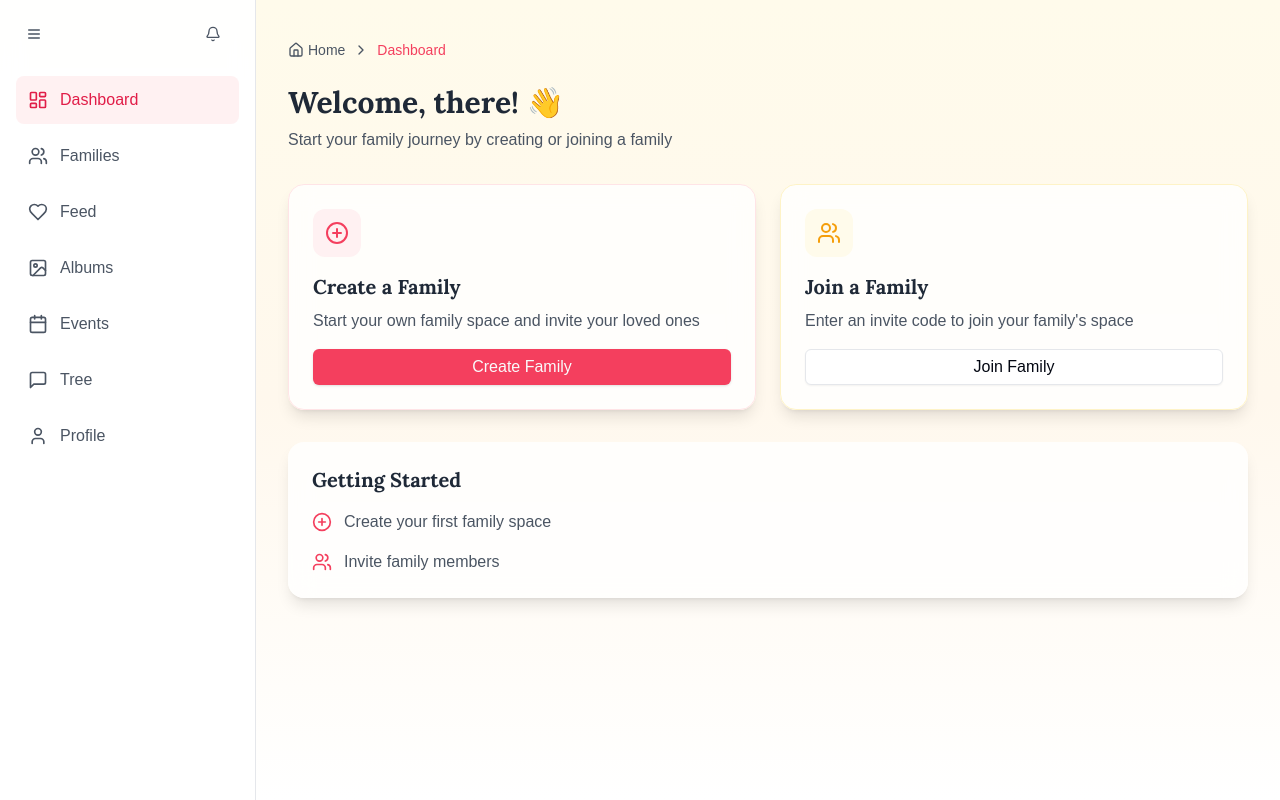
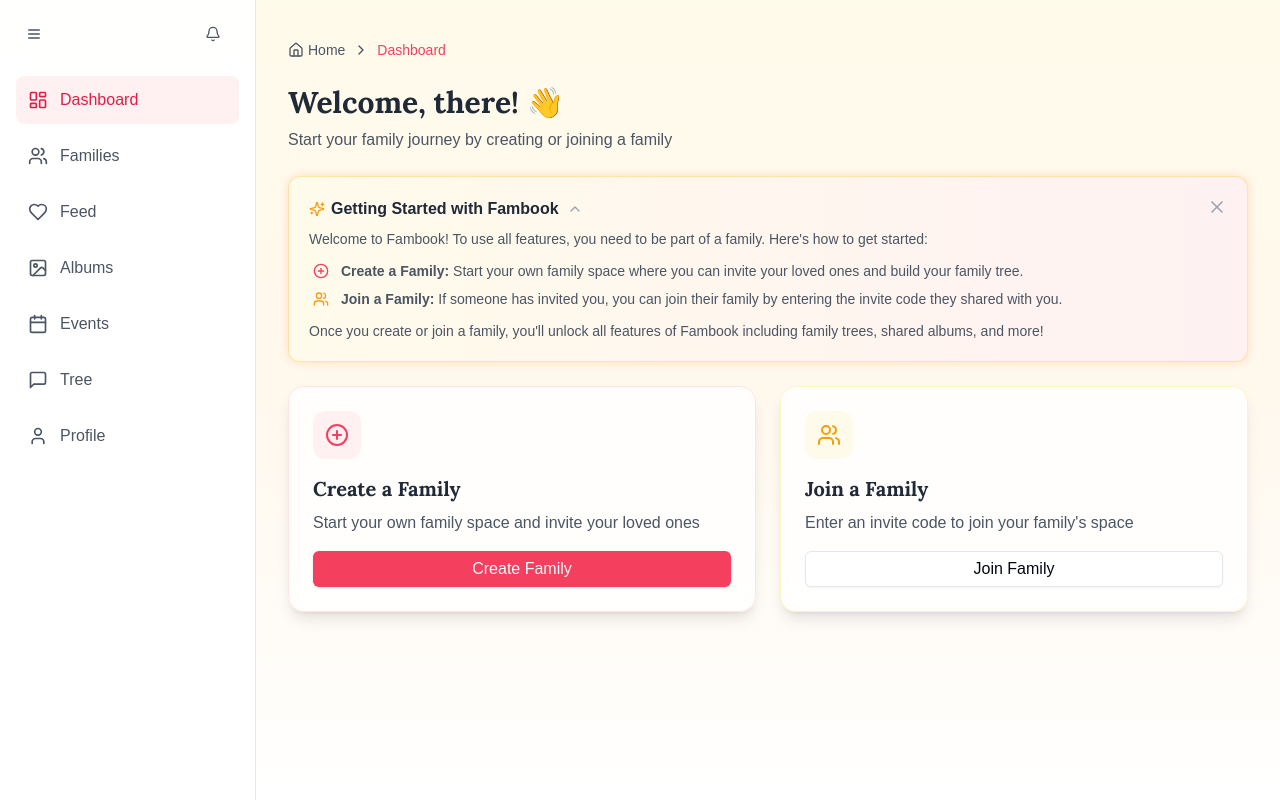
Before and after one commit to anishkunwar69/fambook, a Next.js app: page /dashboard in a window 1280 px wide. Built offline with nearby package versions, Linux system fonts and the light colour scheme; no server answers; what reactflow would draw is missing.

Commit message:
added-some-guide

```diff
--- a/src/app/(auth-routes)/dashboard/page.tsx
+++ b/src/app/(auth-routes)/dashboard/page.tsx
@@ -5,7 +5,7 @@
 import { useCurrentUser } from "@/hooks/useCurrentUser";
 import { useUser } from "@clerk/nextjs";
 import { motion } from "framer-motion";
-import { ChevronRight, Home, PlusCircle, Users } from "lucide-react";
+import { ChevronRight, Home, PlusCircle, Users, ChevronDown, ChevronUp, X, Sparkles } from "lucide-react";
 import Link from "next/link";
 import { useEffect, useState } from "react";
 
@@ -13,16 +13,53 @@
   const { user } = useUser();
   const { user: currentUser, isLoading: isUserLoading } = useCurrentUser();
   const [isFirstLogin, setIsFirstLogin] = useState(false);
+  const [hasFamilies, setHasFamilies] = useState<boolean | null>(null);
+  const [isLoadingFamilies, setIsLoadingFamilies] = useState(true);
+  const [showGuide, setShowGuide] = useState(true);
 
-  // Check if this is the first login
+  // Check if this is the first login and if user has families
   useEffect(() => {
     const hasVisitedDashboard = localStorage.getItem("has_visited_dashboard");
+    const guideHidden = localStorage.getItem("dashboard_guide_hidden");
 
     if (!hasVisitedDashboard) {
       setIsFirstLogin(true);
       localStorage.setItem("has_visited_dashboard", "true");
     }
-  }, []);
+
+    if (guideHidden === "true") {
+      setShowGuide(false);
+    }
+
+    // Check if user has any families
+    const checkUserFamilies = async () => {
+      setIsLoadingFamilies(true);
+      try {
+        const response = await fetch("/api/families");
+        if (!response.ok) {
+          throw new Error("Failed to fetch families");
+        }
+        const data = await response.json();
+        setHasFamilies(data?.families?.length > 0);
+      } catch (error) {
+        console.error("Error fetching user families:", error);
+        setHasFamilies(false);
+      } finally {
+        setIsLoadingFamilies(false);
+      }
+    };
+
+    if (currentUser && !isUserLoading) {
+      checkUserFamilies();
+    }
+  }, [currentUser, isUserLoading]);
+
+  // Toggle guide visibility
+  const toggleGuide = () => {
+    const newState = !showGuide;
+    setShowGuide(newState);
+    localStorage.setItem("dashboard_guide_hidden", newState ? "false" : "true");
+  };
 
   // Prepare profile data for the completion prompt
   const profileData = {
@@ -67,9 +104,10 @@
 
       {/* Welcome Section */}
       <motion.div
+        id="welcome-section"
         initial={{ opacity: 0, y: 20 }}
         animate={{ opacity: 1, y: 0 }}
-        className="mb-8"
+        className="mb-6"
       >
         <h1 className="text-2xl sm:text-3xl font-lora font-bold text-gray-800">
           Welcome,{" "}
@@ -83,8 +121,82 @@
           ! 👋
         </h1>
         <p className="text-gray-600 mt-2 max-sm:text-xs">
-          Start your family journey by creating or joining a family
+          {hasFamilies
+            ? "Continue your family journey below"
+            : "Start your family journey by creating or joining a family"
+          }
         </p>
+      </motion.div>
+
+      {/* Permanent Guide Message */}
+      <motion.div
+        initial={{ opacity: 0, y: 20 }}
+        animate={{ opacity: 1, y: 0 }}
+        transition={{ delay: 0.05 }}
+        className="mb-6"
+      >
+        <div className="bg-gradient-to-r from-amber-50 to-rose-50 border border-amber-100 rounded-xl p-4 sm:p-5 shadow-sm guide-card-glow">
+          <div className="flex justify-between items-start">
+            <div className="flex gap-3 items-start">
+
+              <div>
+                <h3 className="font-semibold text-gray-800 mb-1 flex items-center gap-2 sm:text-base text-sm">
+                  <span className="flex items-center gap-1.5">
+                    <Sparkles className="w-3 h-3 sm:w-4 sm:h-4 text-amber-500" />
+                    Getting Started with Fambook
+                  </span>
+                  <button
+                    onClick={toggleGuide}
+                    className="text-gray-400 hover:text-gray-600 transition-colors"
+                    aria-label={showGuide ? "Hide guide" : "Show guide"}
+                  >
+                    {showGuide ? <ChevronUp className="w-3 h-3 sm:w-4 sm:h-4" /> : <ChevronDown className="w-3 h-3 sm:w-4 sm:h-4" />}
+                  </button>
+                </h3>
+
+                {showGuide && (
+                  <div className="text-gray-600 text-sm space-y-3 mt-2 animate-fadeIn">
+                    <p>
+                      Welcome to Fambook! To use all features, you need to be part of a family.
+                      Here's how to get started:
+                    </p>
+                    <ul className="space-y-2 ml-1">
+                      <li className="flex items-start gap-2">
+                        <div className="min-w-[20px] mt-0.5">
+                          <PlusCircle className="w-3 h-3 sm:w-4 sm:h-4 text-rose-500" />
+                        </div>
+                        <span>
+                          <strong>Create a Family:</strong> Start your own family space where you can invite your loved ones and build your family tree.
+                        </span>
+                      </li>
+                      <li className="flex items-start gap-2">
+                        <div className="min-w-[20px] mt-0.5">
+                          <Users className="w-3 h-3 sm:w-4 sm:h-4 text-amber-500" />
+                        </div>
+                        <span>
+                          <strong>Join a Family:</strong> If someone has invited you, you can join their family by entering the invite code they shared with you.
+                        </span>
+                      </li>
+                    </ul>
+                    <p>
+                      Once you create or join a family, you'll unlock all features of Fambook including family trees, shared albums, and more!
+                    </p>
+                  </div>
+                )}
+              </div>
+            </div>
+            <button
+              onClick={() => {
+                setShowGuide(false);
+                localStorage.setItem("dashboard_guide_hidden", "true");
+              }}
+              className="text-gray-400 hover:text-gray-600 transition-colors"
+              aria-label="Dismiss guide"
+            >
+              <X className="w-4 h-4 sm:w-5 sm:h-5" />
+            </button>
+          </div>
+        </div>
       </motion.div>
 
       {/* Main Actions */}
@@ -92,10 +204,11 @@
         initial={{ opacity: 0, y: 20 }}
         animate={{ opacity: 1, y: 0 }}
         transition={{ delay: 0.1 }}
-        className="grid grid-cols-1 md:grid-cols-2 sm:gap-6 gap-4 sm:mb-8 mb-4 "
+        className="grid grid-cols-1 md:grid-cols-2 sm:gap-6 gap-4 mb-6"
       >
         {/* Create Family Card */}
         <motion.div
+          id="create-family-card"
           whileHover={{ y: -5 }}
           className="bg-white/80 backdrop-blur-md p-6 rounded-2xl shadow-lg border border-rose-100 hover:border-rose-200 transition-all"
         >
@@ -117,6 +230,7 @@
 
         {/* Join Family Card */}
         <motion.div
+          id="join-family-card"
           whileHover={{ y: -5 }}
           className="bg-white/80 backdrop-blur-md p-6 rounded-2xl shadow-lg border border-amber-100 hover:border-amber-200 transition-all"
         >
@@ -136,28 +250,6 @@
           </Link>
         </motion.div>
       </motion.div>
-
-      {/* Quick Stats or Recent Activity */}
-      <motion.div
-        initial={{ opacity: 0, y: 20 }}
-        animate={{ opacity: 1, y: 0 }}
-        transition={{ delay: 0.2 }}
-        className="bg-white/80 backdrop-blur-md p-6 rounded-2xl shadow-lg"
-      >
-        <h3 className="font-lora sm:text-xl text-lg font-bold text-gray-800 mb-4">
-          Getting Started
-        </h3>
-        <div className="space-y-4">
-          <div className="flex items-center gap-3 text-gray-600 max-sm:text-xs">
-            <PlusCircle className="w-5 h-5 text-rose-500 max-sm:w-4 max-sm:h-4" />
-            <span>Create your first family space</span>
-          </div>
-          <div className="flex items-center gap-3 text-gray-600 max-sm:text-xs">
-            <Users className="w-5 h-5 text-rose-500 max-sm:w-4 max-sm:h-4" />
-            <span>Invite family members</span>
-          </div>
-        </div>
-      </motion.div>
     </div>
   );
 }
--- a/src/app/globals.css
+++ b/src/app/globals.css
@@ -127,3 +127,120 @@
     padding-bottom: env(safe-area-inset-bottom);
   }
 }
+
+/* Add onboarding guide styles at the end of the file */
+
+/* Onboarding highlight effect */
+.onboarding-highlight {
+  position: relative;
+  z-index: 45;
+  animation: pulse 2s infinite;
+  box-shadow: 0 0 0 5px rgba(244, 63, 94, 0.2), 0 0 0 10px rgba(244, 63, 94, 0.1);
+  border-radius: inherit;
+}
+
+@keyframes pulse {
+  0% {
+    box-shadow: 0 0 0 0 rgba(244, 63, 94, 0.4);
+  }
+  70% {
+    box-shadow: 0 0 0 10px rgba(244, 63, 94, 0);
+  }
+  100% {
+    box-shadow: 0 0 0 0 rgba(244, 63, 94, 0);
+  }
+}
+
+/* Tooltip arrow */
+.tooltip-arrow {
+  position: absolute;
+  width: 14px;
+  height: 14px;
+  background: white;
+  transform: rotate(45deg);
+  z-index: -1;
+  box-shadow: 0 0 10px rgba(0, 0, 0, 0.1);
+}
+
+[data-position="top"] .tooltip-arrow {
+  bottom: -7px;
+  left: 50%;
+  margin-left: -7px;
+  box-shadow: 3px 3px 5px rgba(0, 0, 0, 0.05);
+}
+
+[data-position="bottom"] .tooltip-arrow {
+  top: -7px;
+  left: 50%;
+  margin-left: -7px;
+  box-shadow: -2px -2px 5px rgba(0, 0, 0, 0.05);
+}
+
+[data-position="left"] .tooltip-arrow {
+  right: -7px;
+  top: 50%;
+  margin-top: -7px;
+  box-shadow: 2px -2px 5px rgba(0, 0, 0, 0.05);
+}
+
+[data-position="right"] .tooltip-arrow {
+  left: -7px;
+  top: 50%;
+  margin-top: -7px;
+  box-shadow: -2px 2px 5px rgba(0, 0, 0, 0.05);
+}
+
+[data-position="center"] .tooltip-arrow {
+  display: none;
+}
+
+/* Improve highlight effect for better visibility on all devices */
+@media (max-width: 640px) {
+  .onboarding-highlight {
+    box-shadow: 0 0 0 4px rgba(244, 63, 94, 0.2), 0 0 0 8px rgba(244, 63, 94, 0.1);
+  }
+}
+
+/* Add animation for guide content */
+@keyframes fadeIn {
+  from {
+    opacity: 0;
+    transform: translateY(-5px);
+  }
+  to {
+    opacity: 1;
+    transform: translateY(0);
+  }
+}
+
+.animate-fadeIn {
+  animation: fadeIn 0.3s ease-out forwards;
+}
+
+/* Add subtle glowing pulse animation for guide card */
+@keyframes subtleGlow {
+  0% {
+    box-shadow: 0 0 5px rgba(251, 191, 36, 0.15), 0 0 10px rgba(244, 63, 94, 0.08);
+    border-color: rgba(251, 191, 36, 0.3);
+  }
+  50% {
+    box-shadow: 0 0 12px rgba(251, 191, 36, 0.25), 0 0 18px rgba(244, 63, 94, 0.15);
+    border-color: rgba(251, 191, 36, 0.5);
+  }
+  100% {
+    box-shadow: 0 0 5px rgba(251, 191, 36, 0.15), 0 0 10px rgba(244, 63, 94, 0.08);
+    border-color: rgba(251, 191, 36, 0.3);
+  }
+}
+
+.guide-card-glow {
+  animation: subtleGlow 3s ease-in-out infinite;
+  transition: all 0.3s ease;
+}
+
+/* Add hover effect to stop the animation and enhance glow */
+.guide-card-glow:hover {
+  animation-play-state: paused;
+  box-shadow: 0 0 15px rgba(251, 191, 36, 0.3), 0 0 20px rgba(244, 63, 94, 0.2);
+  border-color: rgba(251, 191, 36, 0.6);
+}
```
